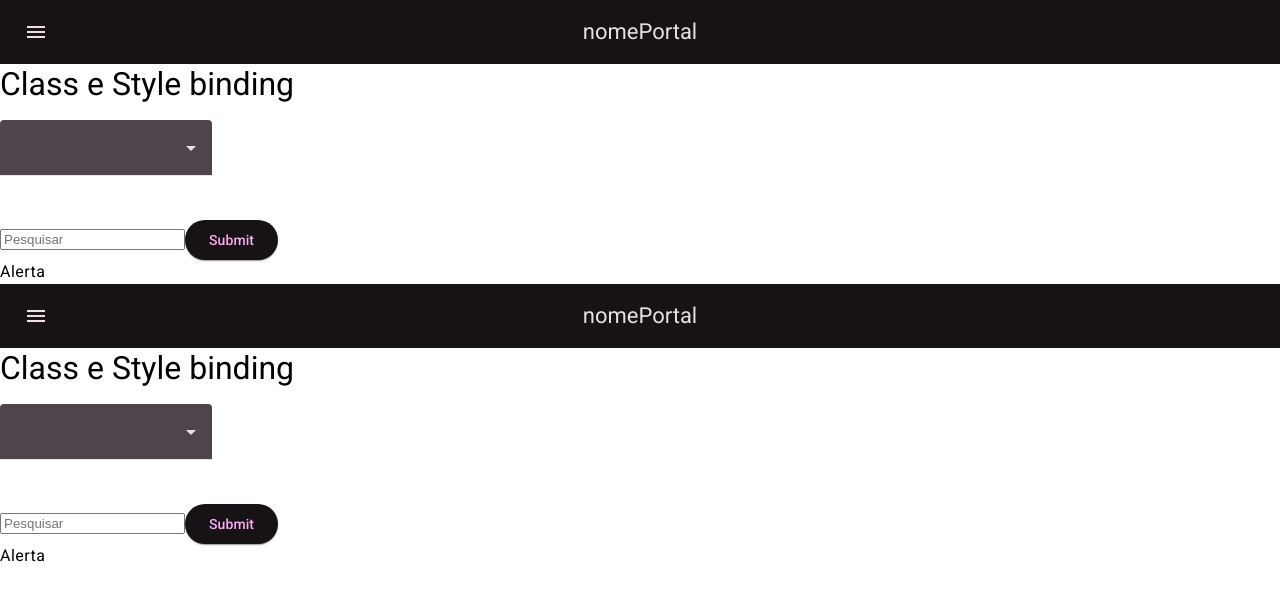
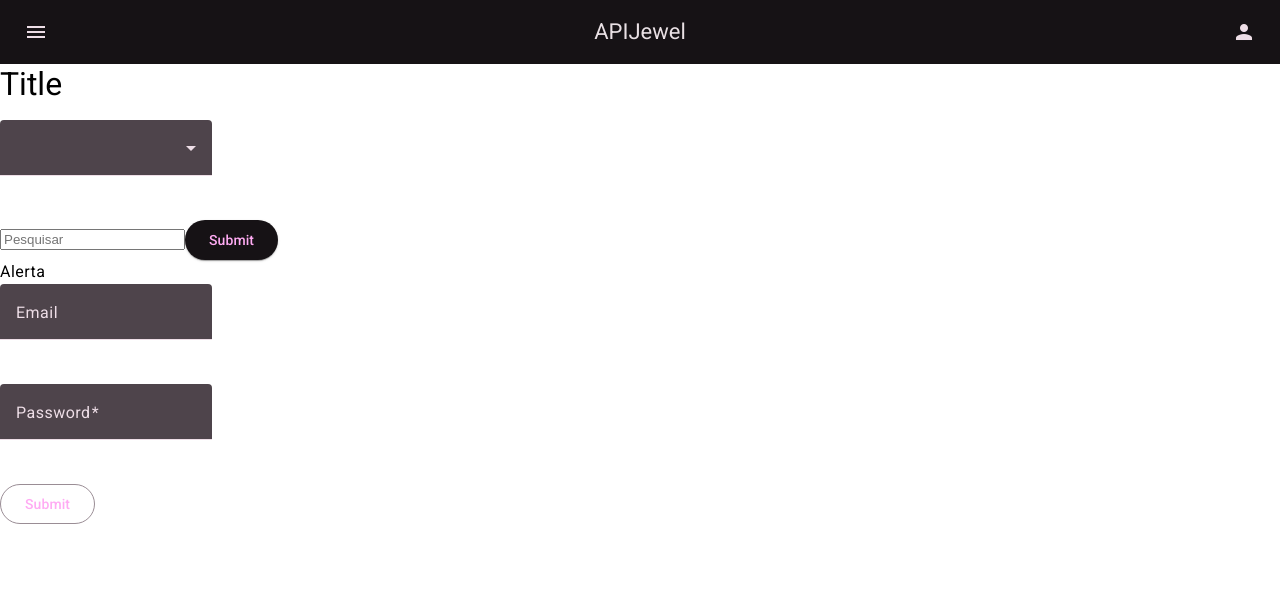
Before and after one commit to caioalrodrig/frontend.angular.jwrly, an Angular app: page / in a window 1280 px wide. Shown: the top 600 px of the page. Built offline with nearby package versions, Linux system fonts and the light colour scheme.

Commit message:
feat: signin http post service and signin component

```diff
--- a/src/app/app.component.html
+++ b/src/app/app.component.html
@@ -1,17 +1,15 @@
-<article>
-  <mat-toolbar>
-    <button mat-icon-button (click)="navigateTo()"  aria-label="Icon-button with menu icon">
+ <mat-toolbar>
+    <button mat-icon-button (click)="navigateTo('search')" [attr.ariaLabel]="'Icon-button with ' + icon + ' symbol'">
       <mat-icon>{{ icon }}</mat-icon>
     </button>
 
-    <span class="spacer"> nomePortal</span>
-    <button value="submit" mat-icon-button aria-label="Example icon-button with heart icon">
-      <mat-icon>avatar</mat-icon>
+    <span class="spacer"> APIJewel</span>
+    <button value="submit" (click)="navigateTo('user')" mat-icon-button [attr.ariaLabel]="'Icon-button with ' + icon + ' symbol'">
+      <mat-icon>person</mat-icon>
     </button>
   </mat-toolbar>
 
-
-  <h4>Class e Style binding</h4>
+  <h4>Title </h4>
   <div>
     <mat-form-field>
     <mat-select #classe (change)="0">
@@ -32,6 +30,6 @@
     <div [style.display]="classe.value == 'alert-danger' ? 'block' : 'none'">  Campo informado não permitido</div>
   </div>
 
+  <app-signin></app-signin>
+
   <router-outlet></router-outlet>
-
-</article>
--- a/src/app/app.component.ts
+++ b/src/app/app.component.ts
@@ -1,15 +1,17 @@
-import { Component } from '@angular/core';
+import { Component, OnInit } from '@angular/core';
 import { CommonModule } from '@angular/common';
 import { Router, ActivatedRoute, RouterOutlet } from '@angular/router';
 import { MatButtonModule } from '@angular/material/button';
 import { MatSelectModule } from '@angular/material/select';
 import { MatToolbarModule } from '@angular/material/toolbar';
 import { MatIconModule } from '@angular/material/icon';
+import { SignInService } from './signin/signin.service';
+import { SignInComponent } from './signin/signin.component';
 
 @Component({
   selector: 'app-root',
   standalone: true,
-  imports: [ AppComponent, MatIconModule,
+  imports: [AppComponent, SignInComponent, MatIconModule,
     CommonModule, RouterOutlet, MatButtonModule,
     MatToolbarModule, MatSelectModule],
   exportAs: "backend",
@@ -17,30 +19,28 @@ import { MatIconModule } from '@angular/material/icon';
   styleUrl: './app.component.scss'
 })
 
-export class AppComponent{
+export class AppComponent {
   icon = 'menu';
-  nomePortal = "Portfolio!blog";
-  toggleRoute = '';
+  currentRoute = '';
 
   constructor(
     private router: Router,
     private route: ActivatedRoute,
-  ){ }
+    private loginService: SignInService
+  ) {}
 
   getForm(submiText: HTMLInputElement){
     console.log(submiText.value);
   }
 
-  navigateTo() {
+  navigateTo(subroute: string) {
+    this.currentRoute === '' ? this.icon = 'arrow_back' : this.icon = 'menu';
+    this.currentRoute === '' ? this.currentRoute = `tab/${subroute}`
+     : this.currentRoute = '';
+    this.router.navigate([this.currentRoute]);
+    console.log(this.loginService.bearerToken);
+    console.log(this.loginService.userId);
 
-    if( this.toggleRoute === ''){
-      this.icon = 'arrow_back';
-      this.toggleRoute = 'tab/search';
-    } else{
-      this.icon = 'menu';
-      this.toggleRoute = '';
-    }
-    this.router.navigate([this.toggleRoute]);
   }
 
 }
--- a/src/app/app.routes.ts
+++ b/src/app/app.routes.ts
@@ -4,7 +4,6 @@ import { ModuleWithProviders } from '@angular/core';
 import { AppComponent } from './app.component';
 
 export const routes: Routes = [
-  { path: '', component: AppComponent},
   { path: 'tab', loadChildren: () => import('./tab/tab.module')
   .then( m => m.TabModule )},
   // { path: 'login', loadChildren: () => import('./tab/tab.module')
--- /dev/null
+++ b/src/app/signin/signin.component.html
@@ -0,0 +1,28 @@
+<form class="user-form" [formGroup]="formulario" (ngSubmit)="onSubmit()">
+  <mat-form-field class="form-group">
+      <mat-label for="email" class="control-mat-label">Email</mat-label>
+      <input matInput type="text" formControlName="email"
+        id="email" placeholder="nome@email.com" >
+      <mat-error>{{ getErrorHint("email") }}</mat-error>
+  </mat-form-field>  <br><br>
+
+  <mat-form-field class="form-group" #signInError>
+      <mat-label for="password" class="control-mat-label">Password</mat-label>
+      <input matInput type="password" formControlName="password"
+        id="password" placeholder="Enter your password">
+      <mat-error>{{ getErrorHint("password") }}</mat-error>
+  </mat-form-field> <br><br>
+
+  <button mat-stroked-button type="submit">Submit</button>
+</form>
+<p *ngIf="(signInLoading$ | async) === true">
+  Autenticando...
+</p>
+
+<p *ngIf="(signedIn$ | async) === true">
+ Login realizado com sucesso!
+</p>
+
+<p *ngIf="(signedIn$ | async) === false">
+ Erro no login
+</p>
--- /dev/null
+++ b/src/app/signin/signin.component.ts
@@ -0,0 +1,66 @@
+import { Component } from '@angular/core';
+import { CommonModule } from '@angular/common';
+import {  MatButtonModule } from '@angular/material/button';
+import { MatFormFieldModule } from '@angular/material/form-field';
+import { FormGroup, FormBuilder, ReactiveFormsModule, Validators } from "@angular/forms";
+import { MatInputModule } from '@angular/material/input';
+import { SignInService } from './signin.service';
+import { catchError, Observable, of, Subject, take } from 'rxjs';
+
+@Component({
+  selector: 'app-signin',
+  standalone: true,
+  imports: [ CommonModule, MatFormFieldModule, MatButtonModule,
+    ReactiveFormsModule, MatInputModule],
+  templateUrl: './signin.component.html',
+  styleUrl: './signin.component.scss'
+})
+export class SignInComponent {
+  formulario: FormGroup;
+  submitStatus = '';
+  signedIn$ = new Subject<boolean>();
+  signInLoading$ = new Subject<boolean>();
+
+  constructor(
+    private formBuilder: FormBuilder,
+    private signInService: SignInService
+  ){
+    this.formulario = this.formBuilder.group({
+      email: [null, Validators.compose([
+        Validators.required,
+        Validators.email
+      ])],
+      password: [null, Validators.required]
+
+    });
+  }
+
+  onSubmit() {
+    this.submitStatus = this.formulario.status;
+    if (this.submitStatus !== 'VALID') return;
+
+    this.signInLoading$.next(true);
+
+    this.signInService.getAccessToken(this.formulario)
+    .pipe(
+      catchError(error => {
+        this.signedIn$.next(false);
+        this.signInLoading$.next(false);
+        return of();
+      }),
+      take(1)
+    )
+    .subscribe(() => {
+      this.signedIn$.next(true);
+      this.signInLoading$.next(false);
+      this.formulario.reset();
+    });
+  }
+
+  getErrorHint(control: string){
+    if(!this.formulario.controls[control].errors) return;
+    if (control === "email") return "Este campo é obrigatório";
+    if (control === "password") return "Favor informe uma senha";
+    return '';
+  }
+}
--- /dev/null
+++ b/src/app/signin/signin.service.ts
@@ -0,0 +1,36 @@
+import { Injectable } from '@angular/core';
+import { delay, Observable, Subject, tap, take } from 'rxjs';
+import { HttpClient, HttpParams  } from '@angular/common/http';
+import { FormGroup } from '@angular/forms';
+
+@Injectable({
+  providedIn: 'root'
+})
+export class SignInService {
+  private apiUrl = 'http://localhost:8080/signin';
+  public bearerToken: string = '';
+  public userId: string = '';
+  signInError$ = new Subject();
+
+  constructor( private http: HttpClient ) { }
+
+  postUser( credentials: {[key: string]: any} ): Observable<any> {
+    return this.http.post<any>(this.apiUrl, {
+      email: credentials['email'],
+      password: credentials['password']
+    });
+
+  }
+
+  getAccessToken(form: FormGroup): Observable<boolean>{
+    return this.postUser({
+      email: form.controls['email'].value,
+      password: form.controls['password'].value
+    })
+    .pipe(
+      delay(2000),
+      tap(console.log)
+    )
+
+  }
+}
--- a/src/app/tab/tab-form/tab-form.component.html
+++ b/src/app/tab/tab-form/tab-form.component.html
@@ -1,5 +1,3 @@
-<p>tab-detalhe works!</p>
-<p> {{ dataRes | json}} </p>
 <mat-card appearance="outlined">
   <mat-card-header>
     <mat-card-title>Relogio Rolex Anterma</mat-card-title>
@@ -12,21 +10,3 @@
     </mat-chip-set>
   </mat-card-footer>
 </mat-card>
-<br><br>
-<form class="form-horizontal" [formGroup]="formulario" (ngSubmit)="onSubmit()">
-  <mat-form-field class="form-group">
-      <mat-label for="nome" class="control-mat-label">Nome</mat-label>
-      <input matInput type="text" formControlName="nome"
-        id="nome" placeholder="Nome" >
-  </mat-form-field>
-  <br><br>
-  <mat-form-field class="form-group">
-      <mat-label for="email" class="control-mat-label">Email</mat-label>
-      <input matInput type="email" formControlName="email"
-        id="email" placeholder="nome@email.com">
-  </mat-form-field>
-  <br><br>
-
-  <button mat-stroked-button type="submit">Submit</button>
-  {{submitDebug}}
-</form>
--- a/src/app/tab/tab-form/tab-form.service.ts
+++ b/src/app/tab/tab-form/tab-form.service.ts
@@ -1,4 +1,4 @@
-import { HttpClient } from '@angular/common/http';
+import { HttpClient, HttpParams  } from '@angular/common/http';
 import { Injectable } from '@angular/core';
 import { Observable } from 'rxjs';
 
@@ -8,10 +8,18 @@ import { Observable } from 'rxjs';
 export class TabFormService {
   private apiUrl = 'http://localhost:8080/relogios';
 
-  constructor( private http: HttpClient) { }
+  constructor( private http: HttpClient ) { }
 
-  getData(): Observable<any>{
-    const res = this.http.get<any>(this.apiUrl);
-    return res;
+  getData(): Observable<any> {
+    const paramsObject : { [key: string]: any } = {
+      page: 2,
+      limit: 5
+    };
+
+    const httpParams = new HttpParams()
+      .set('page', paramsObject['page'])
+      .set('limit', paramsObject['limit'])
+
+    return this.http.get<any>(this.apiUrl, { params: httpParams });
   }
 }
--- a/src/app/tab/tab.routes.ts
+++ b/src/app/tab/tab.routes.ts
@@ -3,12 +3,13 @@ import { RouterModule } from '@angular/router';
 import { ModuleWithProviders } from '@angular/core';
 import { TabComponent } from './tab.component';
 import { TabFormComponent } from './tab-form/tab-form.component'
+import { UserComponent } from './user/user.component';
 
 export const routes: Routes = [
   { path: '', component: TabComponent, children: [
     { path: 'search', component: TabFormComponent },
     { path: 'not-found', component: TabComponent },
-    { path: 'user', component: TabComponent }
+    { path: 'user', component: UserComponent }
   ]}
 
 
--- a/src/app/tab/user/user.component.ts
+++ b/src/app/tab/user/user.component.ts
@@ -1,12 +1,19 @@
 import { Component } from '@angular/core';
+import { CommonModule } from '@angular/common';
+import { MatButtonModule } from '@angular/material/button';
+import { MatFormFieldModule } from '@angular/material/form-field';
+import { FormGroup, FormBuilder, ReactiveFormsModule, Validators } from "@angular/forms";
+import { MatInputModule } from '@angular/material/input';
 
 @Component({
   selector: 'app-user',
   standalone: true,
-  imports: [],
+  imports: [ CommonModule, MatFormFieldModule, MatButtonModule,
+    ReactiveFormsModule, MatInputModule],
   templateUrl: './user.component.html',
   styleUrl: './user.component.scss'
 })
 export class UserComponent {
-
+  constructor(
+  ){}
 }
```
Also changed, not shown: src/app/tab/tab-form/tab-form.component.ts (+9 -21 lines), src/app/signin/signin.component.scss (added), 2 other files (tests, documents, lock files or other folders).
